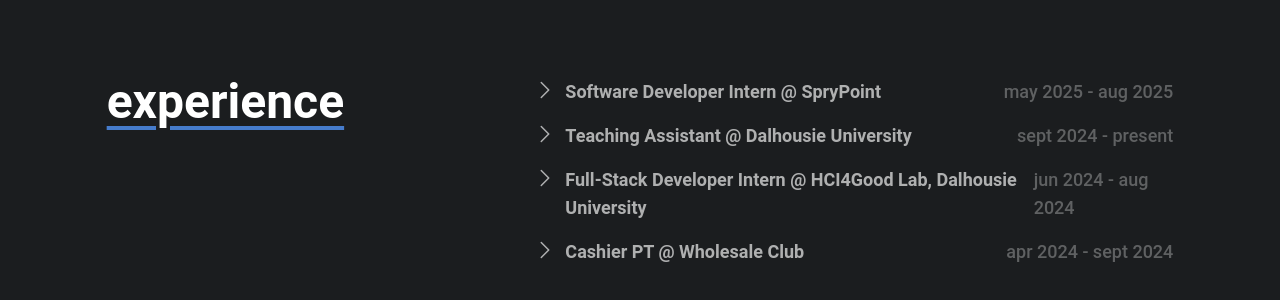
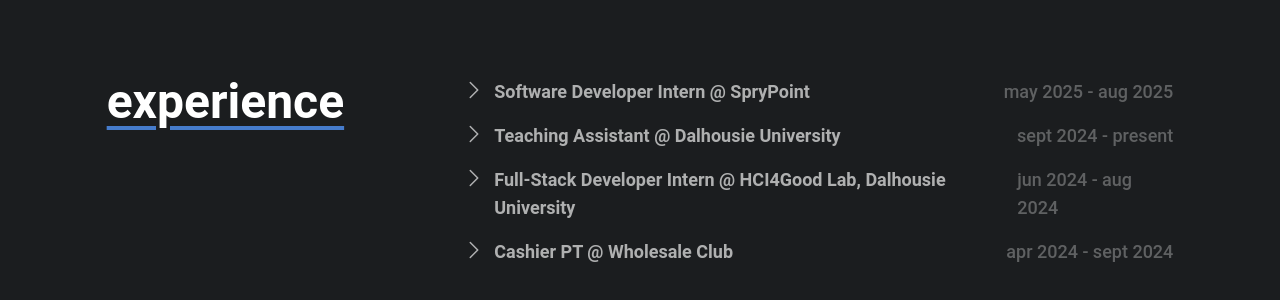
Before and after one commit to phuongwj/portfolio-101, a Next.js app: page / in a window 1280 px wide. Shown: the part 1730-2030 px from the top of the page. Built offline with nearby package versions, Linux system fonts and the light colour scheme.

Commit message:
Adjusted size

```diff
--- a/src/app/components/About.jsx
+++ b/src/app/components/About.jsx
@@ -7,7 +7,7 @@ export default function About() {
         <h1 className="font-bold text-5xl underline underline-offset-8 decoration-mainC decoration-4">
             about
         </h1>
-        <p className="w-3/5 text-white/40 text-lg text-justify">
+        <p className="w-2/3 text-white/40 text-lg text-justify">
             born and raised in <span className="text-white/75">Saigon, Vietnam</span>, i was given a computer by my sister at an <span className="text-white/75">early age</span>. with it, i spent countless hours
             playing video games, watching and creating my own YouTube videos. that small exposure to tech sparked my interest, and as
             i navigated the early stages of my life, my curiosity for tech continued to grow. eventually, i had to step out of my
--- a/src/app/components/Experiences.jsx
+++ b/src/app/components/Experiences.jsx
@@ -18,7 +18,7 @@ export default function Experiences() {
             <div className="flex flex-col">
                 <h1 className="font-bold text-5xl underline underline-offset-8 decoration-mainC decoration-4"> experience </h1>
             </div>
-            <main className="w-3/5 flex flex-col">
+            <main className="w-2/3 flex flex-col">
                 <section className="h-auto flex justify-center">
                     <ul className="flex flex-col gap-4">
                         {expsSorted.map((exp) => (
--- a/src/local-json/experiences.json
+++ b/src/local-json/experiences.json
@@ -21,7 +21,7 @@
         "org": "@ Dalhousie University",
         "location": "Halifax, NS",
         "time": "sept 2024 - present",
-        "info": "Following my successful Summer 2025 internship, I landed a Teaching Assistant role at my university, where I co-lead labs in a variety of courses to guide and assist students through their labs, and assignments, or any questions or concerns that they had."
+        "info": "Following my successful Summer 2024 internship, I landed a Teaching Assistant role at my university, where I co-lead labs in a variety of courses to guide and assist students through their labs, and assignments, or any questions or concerns that they had."
     },
     {
         "id": 4,
```
